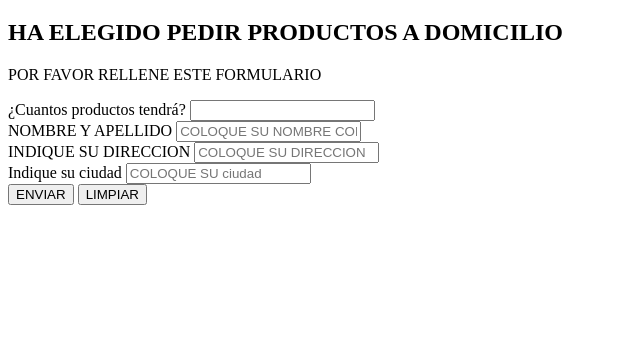
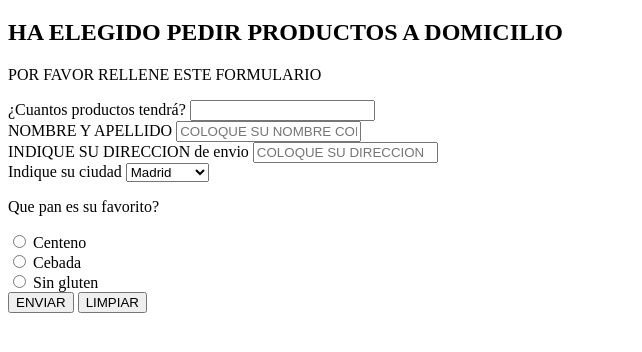
Before and after one commit to leysap/repos, a plain HTML site: page index.html in a window 1280 px wide. Shown: the part 100-452 px from the top of the page, without its empty margins (0-642 px from the left). Drawn offline with Linux system fonts and the light colour scheme.

Commit message:
modificando el formulario

```diff
--- a/index.html
+++ b/index.html
@@ -16,19 +16,43 @@
         <form action="" method="get">
             <div>
                 <label for="">¿Cuantos productos tendrá?</label>
-                <input required type="number" >
+                <input id="products" name="prods" required type="number" >
             </div>
             <div>
                 <label for="">NOMBRE Y APELLIDO</label>
                 <input type="text" placeholder="COLOQUE SU NOMBRE COMPLETO">
             </div>
             <div>
-                <label for="">INDIQUE SU DIRECCION</label>
-                <input type="text" placeholder="COLOQUE SU DIRECCION">
+                <label for="">INDIQUE SU DIRECCION de envio</label>
+                <input type="text" id="dir" name="direccion" placeholder="COLOQUE SU DIRECCION">
             </div>
             <div>
                 <label for="">Indique su ciudad</label>
-                <input type="text" placeholder="COLOQUE SU ciudad">
+                <select name="" id="">
+                    <option value="Madrid">Madrid</option>
+                    <option value="Valencia">Valencia</option>
+                    <option value="Barcelona">Barcelona</option>
+                    <option value="Sevilla">Sevilla</option>
+                    <option value="Cadiz">Cadiz</option>
+                </select>
+            </div>
+            <div>
+                <p>Que pan es su favorito?
+                </p>
+                <div>
+                    <input type="radio" id="type">
+                    <label for="type">
+                        Centeno
+                    </label>
+                </div>
+                <div>
+                    <input type="radio" >
+                    <label for="">Cebada</label>
+                </div>
+                <div>
+                    <input type="radio">
+                    <label for="">Sin gluten</label>
+                </div>
             </div>
             <button type="submit">ENVIAR</button>
             <button type="reset">LIMPIAR</button>
```
